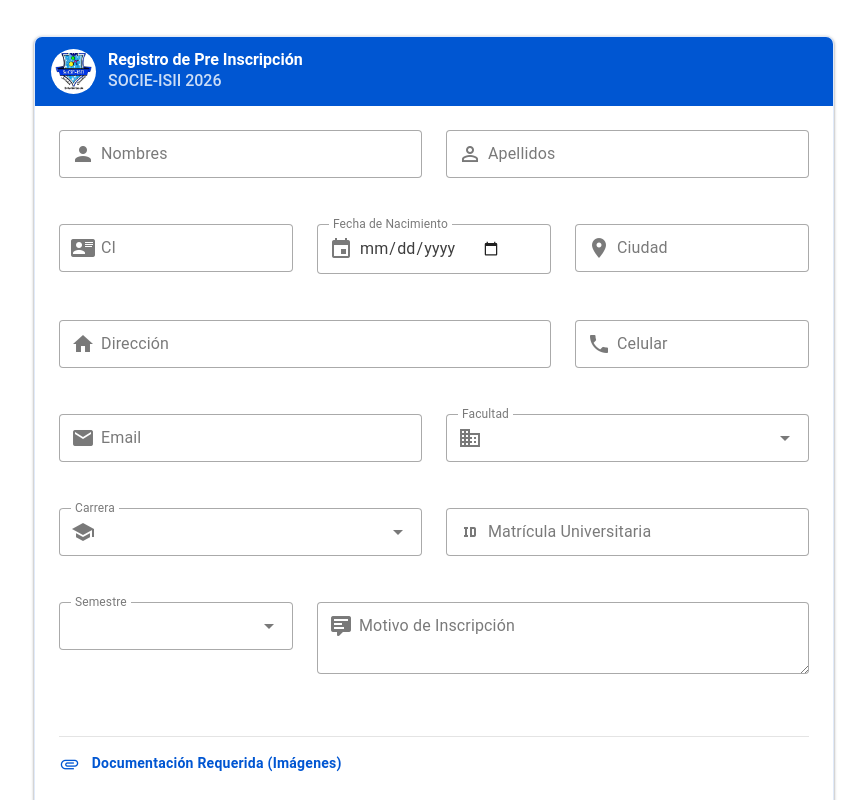
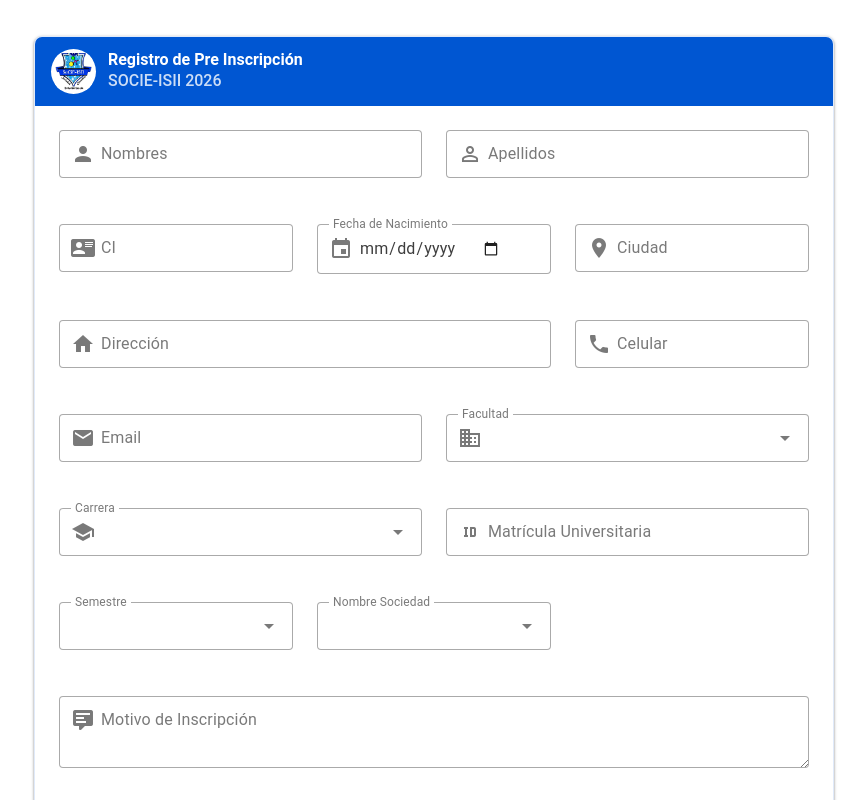
Before and after one commit to ramossis/soceisi-frontend, a Vue app: page / in a window 1280 px wide. Shown: the top 800 px of the page, without its empty margins (206-1073 px from the left). Built offline with nearby package versions, Linux system fonts and the light colour scheme.

Commit message:
fix:form aded nombre sociedad

```diff
--- a/src/components/FormularioIncripcion.vue
+++ b/src/components/FormularioIncripcion.vue
@@ -150,8 +150,17 @@
                 density="comfortable"
               ></v-select>
             </v-col>
+            <v-col cols="12" md="4">
+              <v-select
+                label="Nombre Sociedad"
+                v-model="miembro.nombre_soce"
+                :items="['SOCIEISII']"
+                variant="outlined"
+                density="comfortable"
+              ></v-select>
+            </v-col>
 
-            <v-col cols="12" md="8">
+            <v-col cols="12" md="12">
               <v-textarea
                 label="Motivo de Inscripción"
                 v-model="miembro.descripcion"
--- a/src/stores/estudiante.store.js
+++ b/src/stores/estudiante.store.js
@@ -15,7 +15,7 @@ export const useEstudianteStore = defineStore('estudiante', () => {
     email: '',
     facultad: '',
     carrera: '',
-    nombre_soce: 'SOCIEISII',
+    nombre_soce: '',
     semestre: '',
     matricula_univ: '',
     descripcion: '',
```
